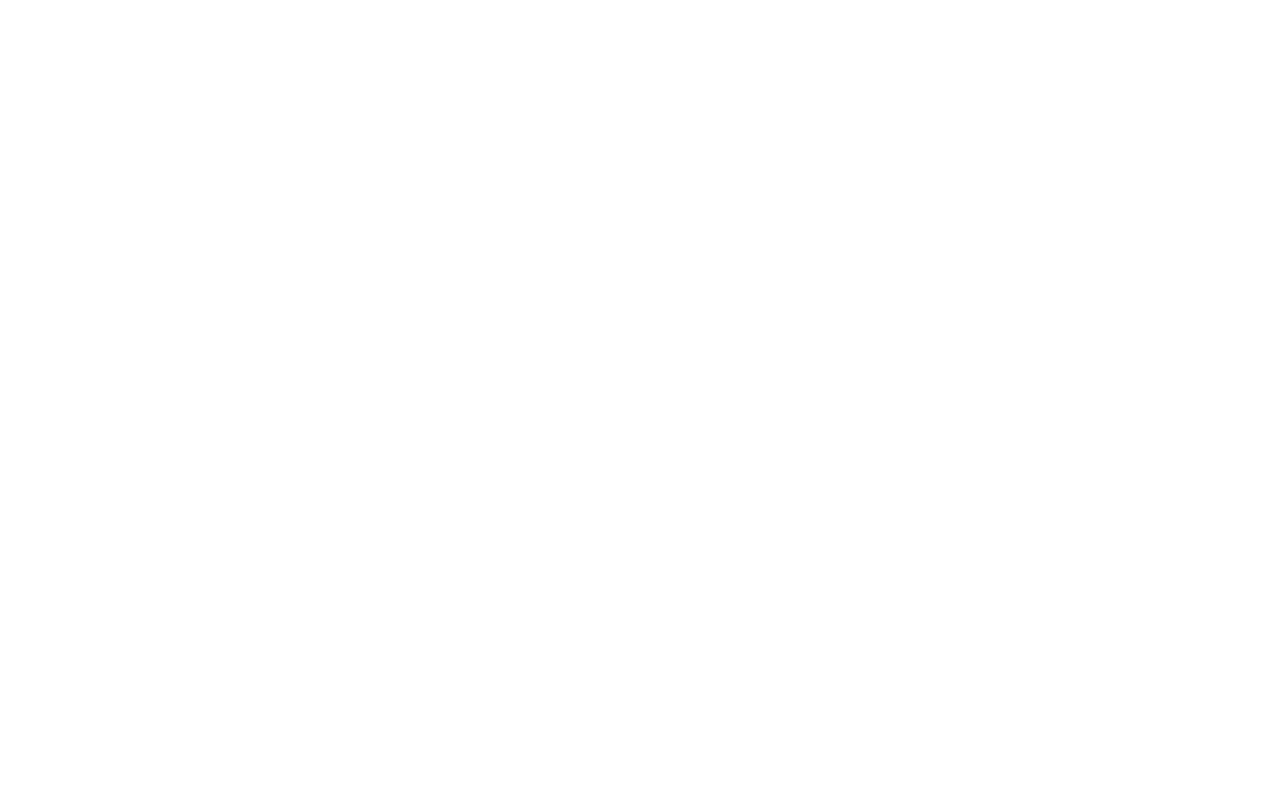
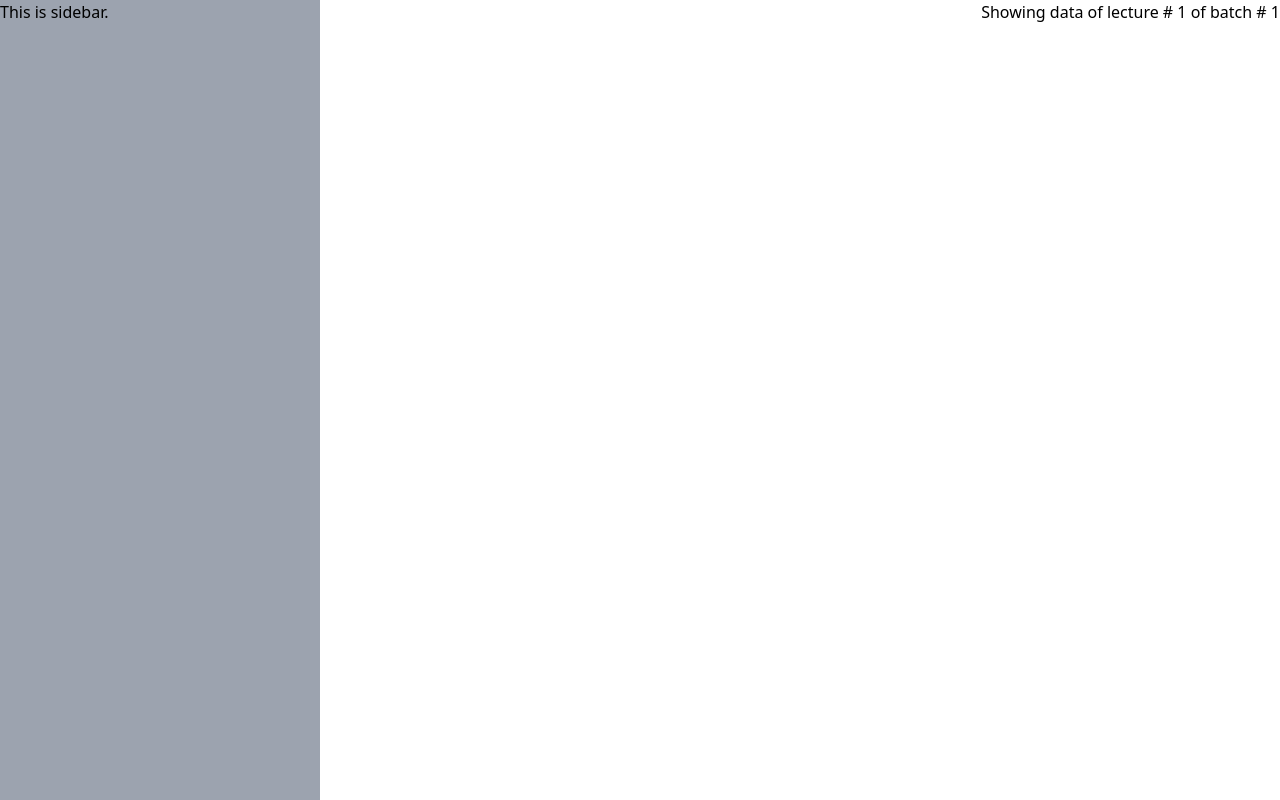
Before and after one commit to ankitrs24/codeyogi11, a React (Create React App) app: page /batch/1/Lecture/1 in a window 1280 px wide. Built offline with nearby package versions, Linux system fonts and the light colour scheme.

Commit message:
setup child routes for Auth and Dashboard pages

```diff
--- a/src/App.tsx
+++ b/src/App.tsx
@@ -1,29 +1,24 @@
-import React from 'react';
-import {BrowserRouter,Switch,Route, Redirect} from "react-router-dom"
-import LoginPage from './pages/Login.page';
-import SignupPage from './pages/Signup.page';
-import DashboardPage from './pages/Dashboard.page';
-import RecordingsPage from './pages/Recordings.page';
-
+import React from "react";
+import { BrowserRouter, Switch, Route, Redirect } from "react-router-dom";
+import AppContainerPage from "./pages/AppContainer.page";
+import AuthPage from "./pages/Auth.page";
+import NotFound from "./pages/NotFound.page";
 
 function App() {
   return (
     <BrowserRouter>
       <Switch>
         <Route path="/" exact>
-          <Redirect to ="/Login"></Redirect>
+          <Redirect to="/Login"></Redirect>
         </Route>
-       <Route path="/Login">
-       <LoginPage></LoginPage>
+        <Route path={["/Login", "/Signup"]} exact>
+          <AuthPage />
         </Route>
-       <Route path="/Signup">
-         <SignupPage></SignupPage>
+        <Route path={["/Dashboard", "/Recordings", "/batch/:batchNumber/Lecture/:LectureNumber"]} exact>
+          <AppContainerPage />
         </Route>
-       <Route path="/dashboard">
-         <DashboardPage></DashboardPage>
-       </Route>
-       <Route path="/recordings">
-         <RecordingsPage></RecordingsPage>
+        <Route>
+          <NotFound />
         </Route>
       </Switch>
     </BrowserRouter>
--- a/src/component/AuthHero.tsx
+++ b/src/component/AuthHero.tsx
@@ -8,9 +8,7 @@
     console.log("AuthHero Rendering for the first time");
   }, []);
 
-  return (
-    <div className="w-1/2 h-screen text-white bg-black bg-logo bg-1/2"></div>
-  );
+  return <div className="w-1/2 h-screen text-white bg-black bg-logo"></div>;
 };
 
 AuthHero.defaultProps = {};
--- /dev/null
+++ b/src/component/Sidebar.tsx
@@ -0,0 +1,17 @@
+import {FC, memo} from "react";
+
+interface Props{
+}
+
+const Sidebar: FC<Props>=(props) =>{
+    return(
+        <div className="h-screen bg-gray-400 w-80">
+           This is sidebar.
+        </div>
+
+    );
+};
+
+Sidebar.defaultProps= {};
+
+export default memo (Sidebar);
--- a/src/pages/AppContainer.page.tsx
+++ b/src/pages/AppContainer.page.tsx
@@ -1,9 +1,29 @@
 import { FC, memo } from "react";
+import { Switch, Route } from "react-router-dom";
+import Sidebar from "../component/Sidebar";
+import DashboardPage from "./Dashboard.page";
+import RecordingsPage from "./Recordings.page";
+import LecturePage from "./Lecture.page";
 
 interface Props {}
 
 const AppContainer: FC<Props> = (props) => {
-  return <div></div>;
+  return (
+    <div className="flex flex-row justify-between ">
+      <Sidebar></Sidebar>
+      <Switch>
+        <Route path="/dashboard">
+          <DashboardPage></DashboardPage>
+        </Route>
+        <Route path="/recordings">
+          <RecordingsPage></RecordingsPage>
+        </Route>
+        <Route path="/batch/:batchNumber/Lecture/:LectureNumber">
+          <LecturePage />
+        </Route>
+      </Switch>
+    </div>
+  );
 };
 
 AppContainer.defaultProps = {};
--- a/src/pages/Auth.page.tsx
+++ b/src/pages/Auth.page.tsx
@@ -1,9 +1,25 @@
 import { FC, memo } from "react";
+import {Switch,Route } from "react-router-dom";
+import AuthHero from "../component/AuthHero";
+import LoginPage from "./Login.page";
+import SignupPage from "./Signup.page";
 
 interface Props {}
 
 const Auth: FC<Props> = (props) => {
-  return <div></div>;
+  return (
+    <div className="flex flex-row justify-between ">
+      <Switch>
+        <Route path="/Login">
+          <LoginPage></LoginPage>
+        </Route>
+        <Route path="/Signup">
+          <SignupPage></SignupPage>
+        </Route>
+      </Switch>
+      <AuthHero></AuthHero>
+    </div>
+  );
 };
 
 Auth.defaultProps = {};
--- /dev/null
+++ b/src/pages/Lecture.page.tsx
@@ -0,0 +1,18 @@
+import { FC, memo } from "react";
+import { useParams } from "react-router-dom";
+
+interface Props {}
+
+const Lecture: FC<Props> = (props) => {
+  const { LectureNumber, batchNumber } = useParams<any>();
+
+  return (
+    <div>
+      Showing data of lecture # {LectureNumber} of batch # {batchNumber}
+    </div>
+  );
+};
+
+Lecture.defaultProps = {};
+
+export default memo(Lecture);
--- /dev/null
+++ b/src/pages/NotFound.page.tsx
@@ -0,0 +1,11 @@
+import { FC, memo } from "react";
+
+interface Props {}
+
+const NotFound: FC<Props> = (props) => {
+  return <div className="h-24 bg-green-500">The Page not found.</div>;
+};
+
+NotFound.defaultProps = {};
+
+export default NotFound;
--- a/src/pages/Signup.page.tsx
+++ b/src/pages/Signup.page.tsx
@@ -6,15 +6,11 @@
 
 const Signup: FC<Props> = (props) => {
   return (
-    <div className="flex flex-row justify-between">
-      <div>
-        This is a Signup page. Already have an account.
-        <Link to="/Login">
-          {" "}
-          <span className="text-blue-500">Click here</span>{" "}
-        </Link>
-      </div>
-      <AuthHero></AuthHero>
+    <div>
+      This is a Signup page. Already have an account.
+      <Link to="/Login">
+        <span className="text-blue-500">Click here</span>
+      </Link>
     </div>
   );
 };
--- a/tailwind.config.js
+++ b/tailwind.config.js
@@ -1,17 +1,10 @@
 module.exports = {
-  mode: "Jit",
   purge: ["./src/**/*.{js,jsx,ts,tsx}", "./public/index.html"],
   darkMode: false, // or 'media' or 'class'
   theme: {
     extend: {
       backgroundImage: {
         logo: "url('./component/logo.webp')",
-      },
-      backgroundPosition: {
-        "1/2": "50%",
-      },
-      backgroundSize: {
-        "auto-100%": "auto-100%",
       },
     },
     variants: {
```
Lines whose indentation alone changed are shown as unchanged.
